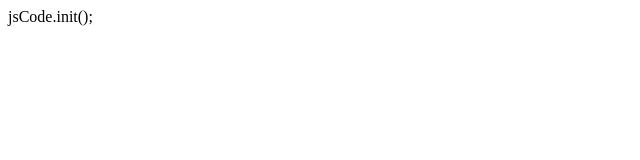
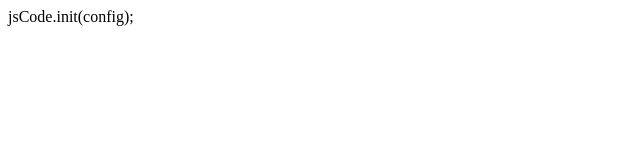
Before and after one commit to ivan-moroz/Splastic, a plain HTML site: page index.html in a window 1280 px wide. Shown: the full height of the page, 0-640 px from the left. Drawn offline with Linux system fonts and the light colour scheme.

Commit message:
Added config

```diff
--- a/index.html
+++ b/index.html
@@ -5,6 +5,6 @@
     <title>jsCode</title>
 </head>
 <body>
-    jsCode.init();
+    jsCode.init(config);
 </body>
 </html>
```
